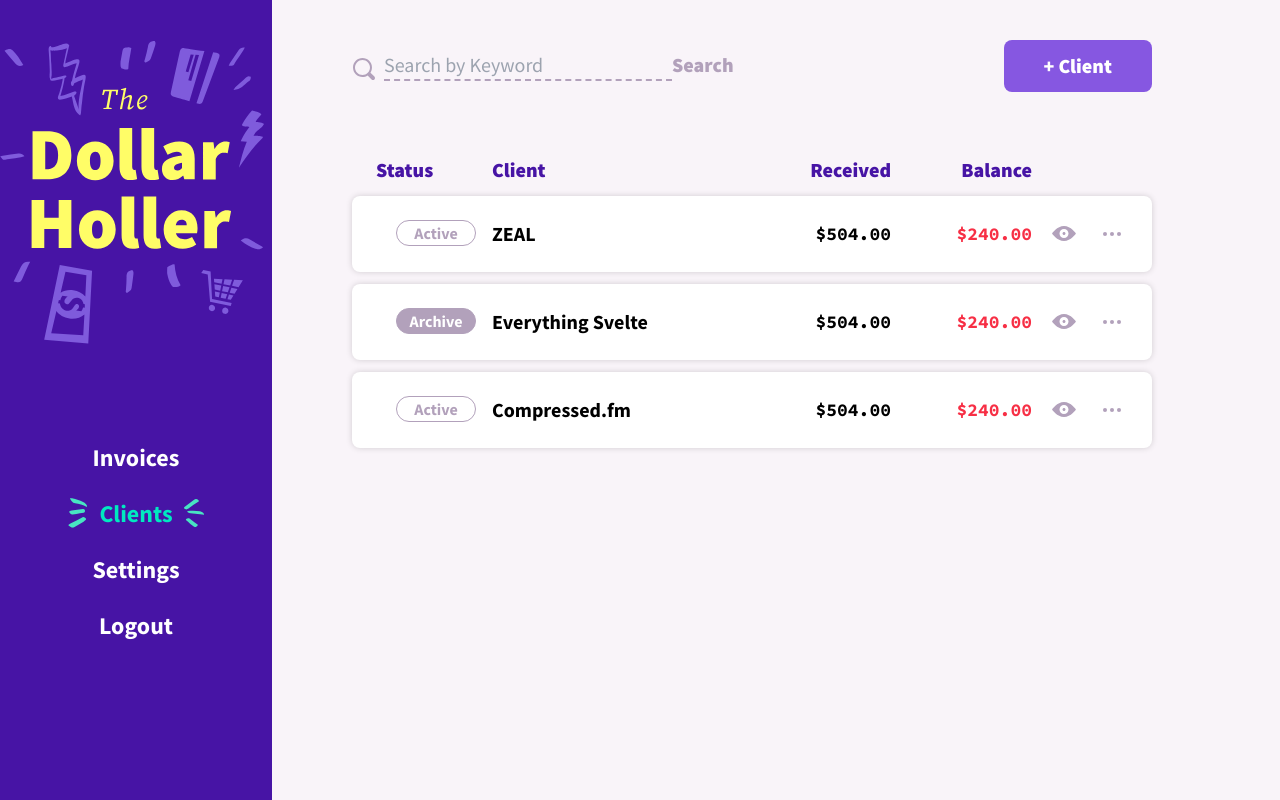
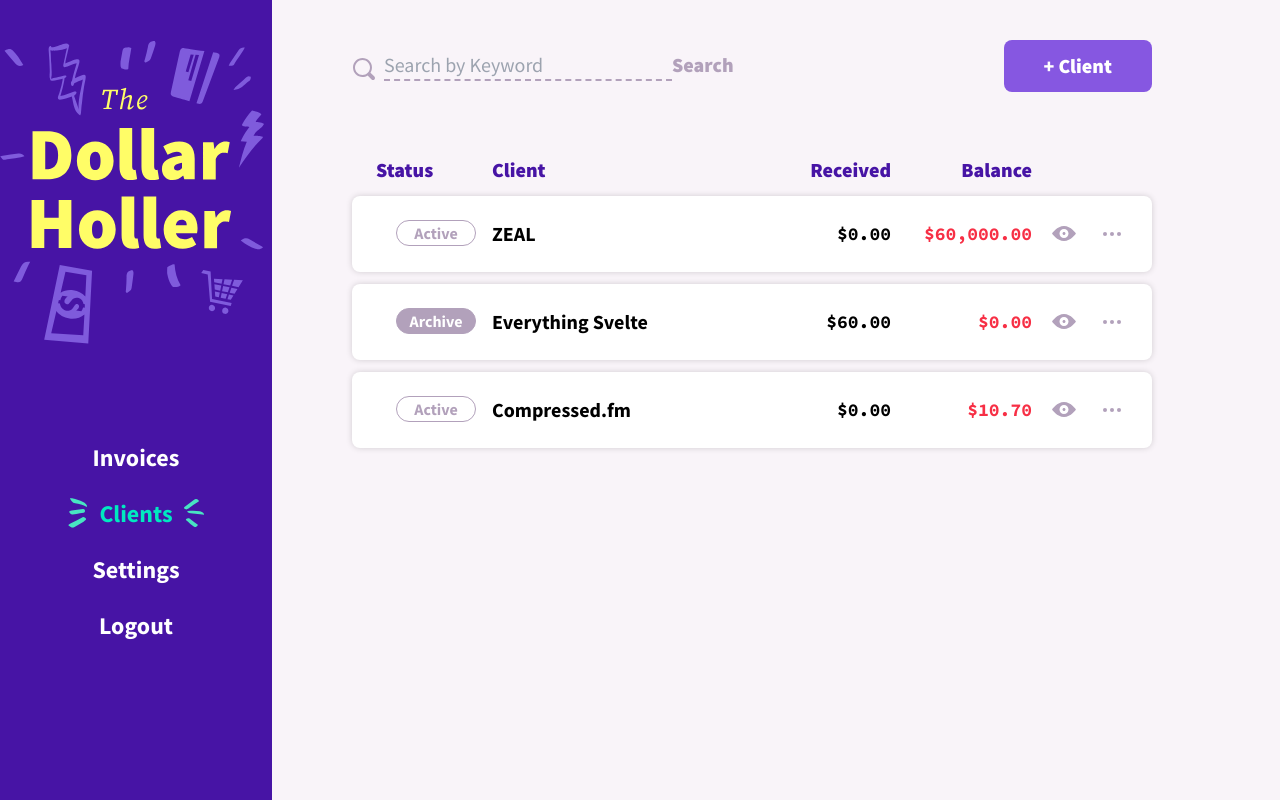
Before and after one commit to GT-Morphism/dollarholler, a SvelteKit app: page /clients in a window 1280 px wide. Built offline with nearby package versions, Linux system fonts and the light colour scheme.

Commit message:
Make received and balanced amount on clients page dynamic

```diff
--- a/src/global.d.ts
+++ b/src/global.d.ts
@@ -29,6 +29,7 @@
 	state?: string;
 	street?: string;
 	zip?: string;
+	invoices?: Invoice[];
 }
 
 interface Settings {
--- a/src/lib/utils/moneyHelpers.ts
+++ b/src/lib/utils/moneyHelpers.ts
@@ -85,8 +85,8 @@
 export const sumInvoices = (invoices: Invoice[] | undefined): number => {
 	if (!invoices) return 0;
 
-	return invoices.reduce((prevValue, curValue) => {
-		const invoiceSum = sumLineItems(curValue.lineItems);
+	return invoices.reduce((prevValue: number, curValue: Invoice) => {
+		const invoiceSum = invoiceTotal(curValue.lineItems, curValue.discount);
 		return invoiceSum + prevValue;
 	}, 0);
 };
--- a/src/routes/(dashboard)/clients/ClientRow.svelte
+++ b/src/routes/(dashboard)/clients/ClientRow.svelte
@@ -7,10 +7,40 @@
 	import ActivateIcon from "$lib/components/Icon/ActivateIcon.svelte";
 	import ArchiveIcon from "$lib/components/Icon/ArchiveIcon.svelte";
 	import Tag from "$lib/components/Tag.svelte";
+	import { centsToDollars, sumInvoices } from "$lib/utils/moneyHelpers";
 
 	export let client: Client;
 
+	console.log(client);
+
 	let isAdditionalMenuShowing = false;
+
+	const receivedInvoices = (): number => {
+		if (client?.invoices) {
+			// find invoices that have been paid
+			const paidInvoices: Invoice[] = client.invoices.filter(
+				(invoice: Invoice) => invoice.invoiceStatus === "paid"
+			);
+
+			// get the sum of all them
+			return sumInvoices(paidInvoices);
+		}
+
+		return 0;
+	};
+
+	const balanceInvoices = (): number => {
+		if (client?.invoices) {
+			// find invoices that have not been paid
+			const notPaidInvoices: Invoice[] = client.invoices.filter(
+				(invoice: Invoice) => invoice.invoiceStatus !== "paid"
+			);
+
+			return sumInvoices(notPaidInvoices);
+		}
+
+		return 0;
+	};
 </script>
 
 <div class="client-table client-row rounded-lg bg-white py-3 shadow-tableRow lg:py-6">
@@ -18,8 +48,12 @@
 	<div class="client-name truncate whitespace-nowrap text-base font-bold lg:text-xl">
 		{client.name}
 	</div>
-	<div class="received font-mono text-sm font-bold lg:text-right lg:text-lg">$504.00</div>
-	<div class="balance text-right font-mono text-sm font-bold text-scarlet lg:text-lg">$240.00</div>
+	<div class="received font-mono text-sm font-bold lg:text-right lg:text-lg">
+		${centsToDollars(receivedInvoices())}
+	</div>
+	<div class="balance text-right font-mono text-sm font-bold text-scarlet lg:text-lg">
+		${centsToDollars(balanceInvoices())}
+	</div>
 	<div class="view relative hidden items-center justify-center lg:flex">
 		<a href="#" class="text-pastelPurple hover:text-daisyBush"><ViewIcon /></a>
 	</div>
--- a/src/seed.json
+++ b/src/seed.json
@@ -1,4 +1,164 @@
 {
+	"clients": [
+		{
+			"city": "Somewhereville",
+			"clientStatus": "active",
+			"email": "compressed@example.com",
+			"id": "1",
+			"invoices": [
+				{
+					"client": {
+						"name": "Compressed.fm"
+					},
+					"createdAt": "2022-07-01",
+					"discount": 10,
+					"dueDate": "2022-07-31",
+					"id": "1",
+					"invoiceNumber": "12345",
+					"invoiceStatus": "draft",
+					"issueDate": "2022-07-01",
+					"lineItems": [
+						{
+							"amount": 100,
+							"description": "Podcast Episode #1",
+							"id": "1",
+							"quantity": 1
+						},
+						{
+							"amount": 200,
+							"description": "Podcast Episode #2",
+							"id": "2",
+							"quantity": 1
+						}
+					],
+					"notes": "**This** please.",
+					"subject": "Podcast Episodes",
+					"terms": "_Pay_ me."
+				},
+				{
+					"client": {
+						"name": "Compressed.fm"
+					},
+					"createdAt": "2022-07-01",
+					"discount": 0,
+					"dueDate": "2022-07-06",
+					"id": "2",
+					"invoiceNumber": "12352",
+					"invoiceStatus": "draft",
+					"issueDate": "2022-07-08",
+					"lineItems": [
+						{
+							"amount": 300,
+							"description": "Podcast Episode #1",
+							"id": "3",
+							"quantity": 1
+						},
+						{
+							"amount": 500,
+							"description": "Podcast Episode #2",
+							"id": "4",
+							"quantity": 1
+						}
+					],
+					"subject": "Podcast Episodes"
+				}
+			],
+			"name": "Compressed.fm",
+			"state": "TN",
+			"street": "123 Street",
+			"zip": "12345"
+		},
+		{
+			"city": "Nowhere",
+			"clientStatus": "archive",
+			"email": "everythingsvelte@test.com",
+			"id": "2",
+			"invoices": [
+				{
+					"client": {
+						"name": "Everything Svelte"
+					},
+					"createdAt": "2022-07-01",
+					"dueDate": "2022-10-06",
+					"id": "6",
+					"invoiceNumber": "12346",
+					"invoiceStatus": "paid",
+					"issueDate": "2022-07-01",
+					"lineItems": [
+						{
+							"amount": 1000,
+							"description": "Complete Tier",
+							"id": "5",
+							"quantity": 1
+						},
+						{
+							"amount": 5000,
+							"description": "Starter Tier",
+							"id": "6",
+							"quantity": 2
+						}
+					],
+					"subject": "Course Material"
+				}
+			],
+			"name": "Everything Svelte",
+			"state": "TN",
+			"street": "456 Drive",
+			"zip": "67890"
+		},
+		{
+			"city": "Anywhere",
+			"clientStatus": "active",
+			"email": "zeal@test.com",
+			"id": "3",
+			"invoices": [
+				{
+					"client": {
+						"name": "ZEAL"
+					},
+					"createdAt": "2022-07-06",
+					"dueDate": "2022-10-06",
+					"id": "5",
+					"invoiceNumber": "12348",
+					"invoiceStatus": "sent",
+					"issueDate": "2022-07-06",
+					"lineItems": [
+						{
+							"amount": 1000000,
+							"description": "Website Development",
+							"id": "1",
+							"quantity": 1
+						}
+					],
+					"subject": "Website"
+				},
+				{
+					"client": {
+						"name": "ZEAL"
+					},
+					"createdAt": "2022-07-01",
+					"dueDate": "2022-06-06",
+					"id": "7",
+					"invoiceNumber": "12347",
+					"invoiceStatus": "sent",
+					"issueDate": "2022-07-01",
+					"lineItems": [
+						{
+							"amount": 5000000,
+							"description": "Website Design",
+							"id": "4",
+							"quantity": 1
+						}
+					],
+					"subject": "Website"
+				}
+			],
+			"name": "ZEAL",
+			"state": "TN",
+			"street": "789 Boulevard",
+			"zip": "87654"
+		}
+	],
 	"invoices": [
 		{
 			"client": {
@@ -12,6 +172,7 @@
 				"zip": "12345"
 			},
 			"createdAt": "2022-07-01",
+			"discount": 10,
 			"dueDate": "2022-07-31",
 			"id": "1",
 			"invoiceNumber": "12345",
@@ -47,6 +208,7 @@
 				"zip": "12345"
 			},
 			"createdAt": "2022-07-01",
+			"discount": 0,
 			"dueDate": "2022-07-06",
 			"id": "2",
 			"invoiceNumber": "12352",
@@ -80,7 +242,7 @@
 			},
 			"createdAt": "2022-07-01",
 			"dueDate": "2022-10-06",
-			"id": "3",
+			"id": "6",
 			"invoiceNumber": "12346",
 			"invoiceStatus": "paid",
 			"issueDate": "2022-07-01",
@@ -112,7 +274,7 @@
 			},
 			"createdAt": "2022-07-01",
 			"dueDate": "2022-06-06",
-			"id": "4",
+			"id": "7",
 			"invoiceNumber": "12347",
 			"invoiceStatus": "sent",
 			"issueDate": "2022-07-01",
@@ -136,12 +298,12 @@
 				"street": "789 Common Drive",
 				"zip": "56789"
 			},
-			"createdAt": "2023-07-06",
-			"dueDate": "2023-10-06",
+			"createdAt": "2022-07-06",
+			"dueDate": "2022-10-06",
 			"id": "5",
 			"invoiceNumber": "12348",
 			"invoiceStatus": "sent",
-			"issueDate": "2023-07-06",
+			"issueDate": "2022-07-06",
 			"lineItems": [
 				{
 					"amount": 1000000,
@@ -153,41 +315,9 @@
 			"subject": "Website"
 		}
 	],
-	"clients": [
-		{
-			"address": "123 Street",
-			"city": "Somewhereville",
-			"email": "compressed@example.com",
-			"id": "1",
-			"name": "Compressed.fm",
-			"state": "TN",
-			"zip": "12345",
-			"clientStatus": "active"
-		},
-		{
-			"address": "456 Drive",
-			"city": "Nowhere",
-			"email": "everythingsvelte@test.com",
-			"id": "2",
-			"name": "Everything Svelte",
-			"state": "TN",
-			"zip": "67890",
-			"clientStatus": "archive"
-		},
-		{
-			"address": "789 Boulevard",
-			"city": "Anywhere",
-			"email": "zeal@test.com",
-			"id": "3",
-			"name": "ZEAL",
-			"state": "TN",
-			"zip": "87654",
-			"clientStatus": "active"
-		}
-	],
 	"settings": {
 		"city": "Coolville",
-		"email": "giu@example.com",
+		"email": "giu@cool.com",
 		"myName": "Giuseppe Turturiello",
 		"state": "TN",
 		"street": "123 Awesome Street",
```
